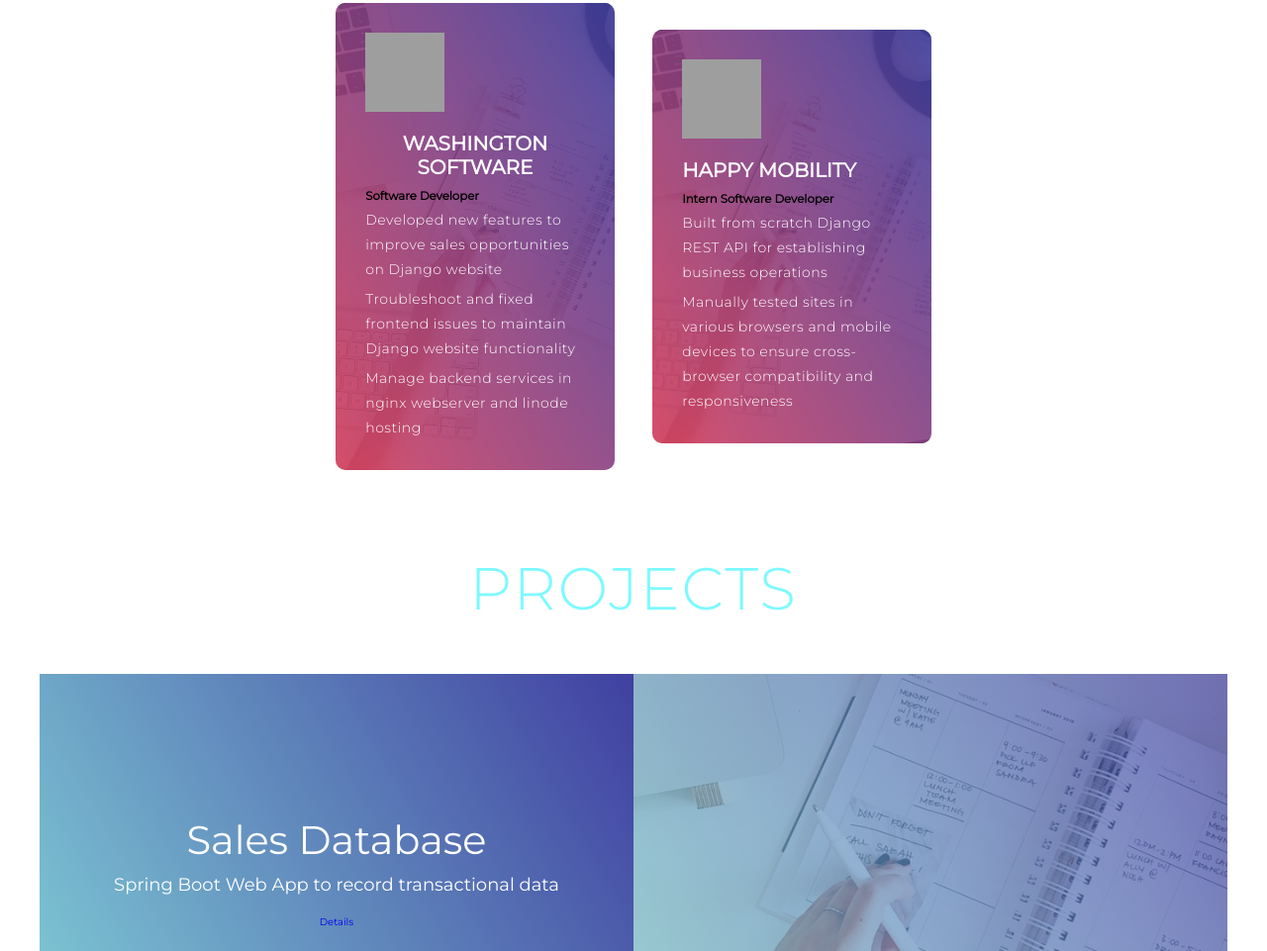
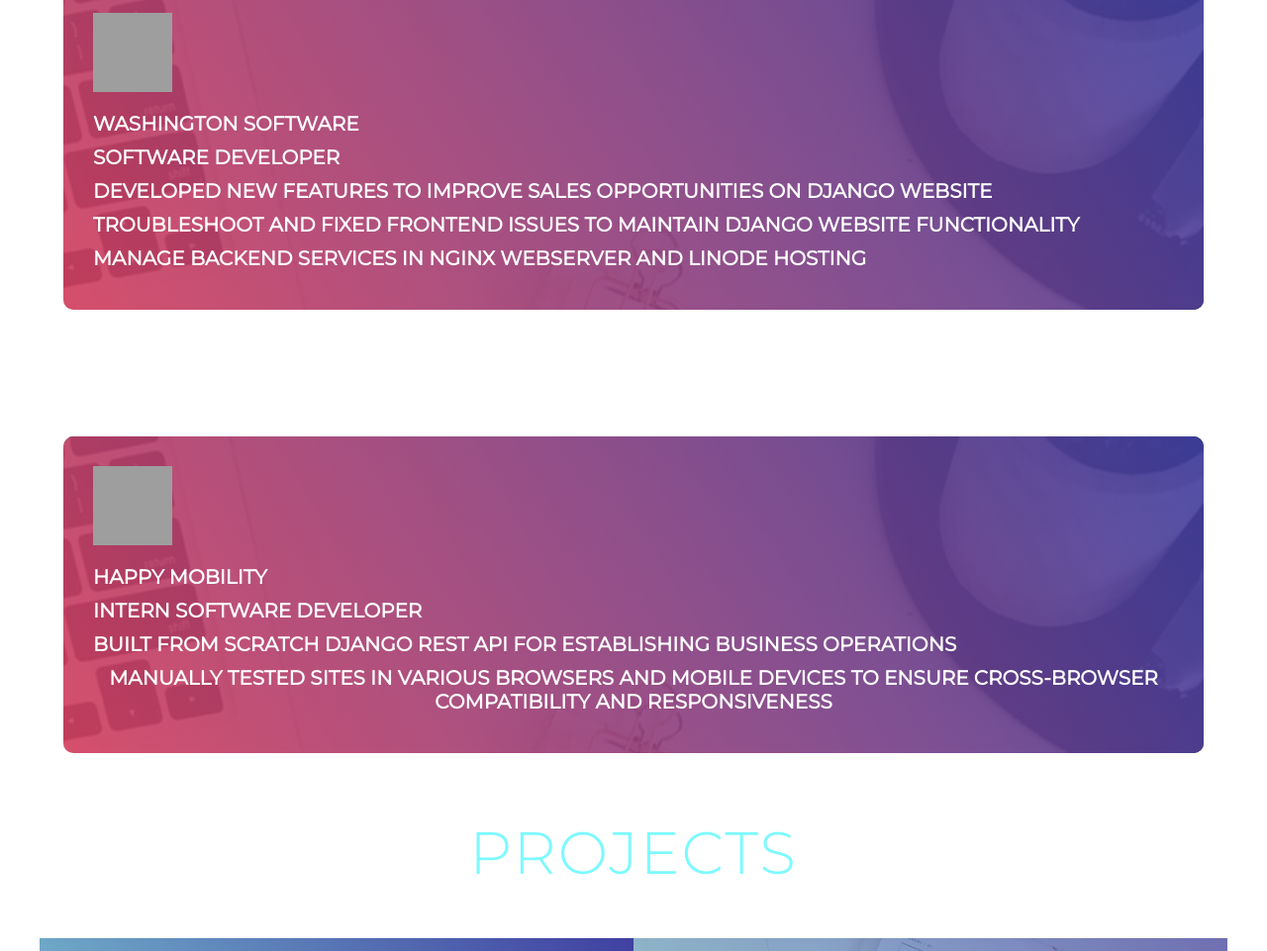
Before and after one commit to jhuynh13/jhuynh13.github.io, a plain HTML site: page index.html in a window 1280 px wide. Shown: the part 1042-2003 px from the top of the page at 99% size. Drawn offline with Linux system fonts and the light colour scheme; grey boxes are pictures that could not be loaded; files whose address does not match are found by name.

Commit message:
new updates 2

```diff
--- a/index.html
+++ b/index.html
@@ -54,17 +54,17 @@
         <div class="service-item">
           <div class="icon"><img src="https://img.icons8.com/bubbles/100/000000/services.png"/></div>
           <h2><span>Washington Software</span></h2>
-          <h3>Software Developer</h3>
-          <p>Developed new features to improve sales opportunities on Django website</p>
-          <p>Troubleshoot and fixed frontend issues to maintain Django website functionality</p>
-          <p>Manage backend services in nginx webserver and linode hosting</p>
+          <h2>Software Developer</h2>
+          <h2>Developed new features to improve sales opportunities on Django website</h2>
+          <h2>Troubleshoot and fixed frontend issues to maintain Django website functionality</h2>
+          <h2>Manage backend services in nginx webserver and linode hosting</h2>
         </div>
         <div class="service-item">
           <div class="icon"><img src="https://img.icons8.com/bubbles/100/000000/services.png"/></div>
           <h2><span>Happy Mobility</span></h2>
-          <h3>Intern Software Developer</h3>
-          <p>Built from scratch Django REST API for establishing business operations</p>
-          <p>Manually tested sites in various browsers and mobile devices to ensure cross-browser compatibility and responsiveness</p>
+          <h2>Intern Software Developer</h2>
+          <h2>Built from scratch Django REST API for establishing business operations</h2>
+          <h2>Manually tested sites in various browsers and mobile devices to ensure cross-browser compatibility and responsiveness</h2>
         </div>
     </div>
   </section>
--- a/style.css
+++ b/style.css
@@ -707,8 +707,8 @@
 	/* End header */
 
 	#services .service-bottom .service-item {
-		flex-basis: 22%;
-		margin: 1.5%;
+		flex-basis: 100%;
+		margin: 5%;
 	}
 }
 /* End  Media Query For Desktop */
```
